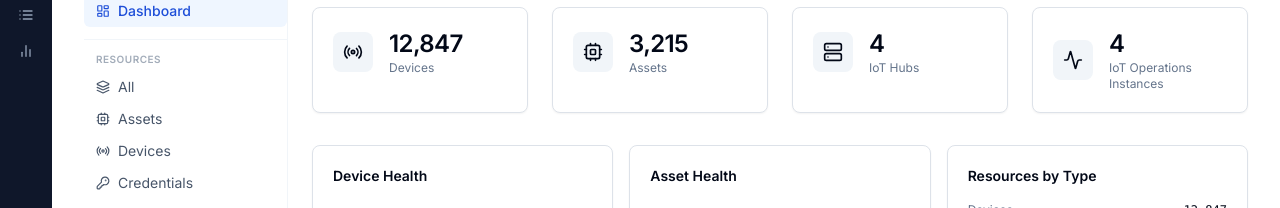
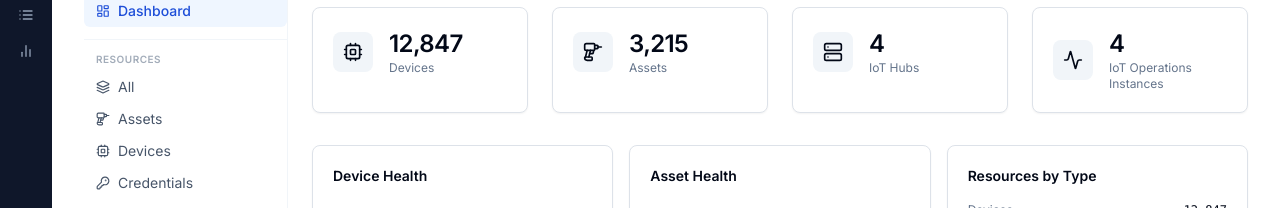
Before and after one commit to dimatx/dimatokar-ui-prototyping-microsoft, a React (Vite) app: page /adr-namespace in a window 1280 px wide. Shown: the part 165-373 px from the top of the page. Built offline with nearby package versions, Linux system fonts and the light colour scheme.

Commit message:
adr-namespace: use Drill icon for assets, Cpu (chip) for devices

```diff
--- a/src/workflows/adr-namespace/Page.tsx
+++ b/src/workflows/adr-namespace/Page.tsx
@@ -5,7 +5,7 @@ import { useNavigate, useLocation, useNavigationType } from 'react-router-dom'
 import {
   Server,
   Cpu,
-  Radio,
+  Drill,
   RefreshCw,
   KeyRound,
   Upload,
@@ -847,8 +847,8 @@ export default function AdrNamespacePage() {
 
       {/* ── Hero Metrics ─────────────────────────────────────── */}
       <div className="grid grid-cols-2 gap-6 sm:grid-cols-4">
-        <HeroStat icon={Radio} label="Devices" value={namespace.totalDevices.toLocaleString()} />
-        <HeroStat icon={Cpu} label="Assets" value={namespace.totalAssets.toLocaleString()} />
+        <HeroStat icon={Cpu} label="Devices" value={namespace.totalDevices.toLocaleString()} />
+        <HeroStat icon={Drill} label="Assets" value={namespace.totalAssets.toLocaleString()} />
         <HeroStat icon={Server} label="IoT Hubs" value={linkedHubs.length.toString()} />
         <HeroStat icon={Activity} label={<><span className="whitespace-nowrap">IoT&nbsp;Operations</span> Instances</>} value={aioInstances.length.toString()} />
       </div>
@@ -1402,8 +1402,8 @@ const LEFT_MENU_SECTIONS = [
     title: 'Resources',
     items: [
       { id: 'all-resources', label: 'All', icon: Layers },
-      { id: 'assets', label: 'Assets', icon: Cpu },
-      { id: 'devices', label: 'Devices', icon: Radio },
+      { id: 'assets', label: 'Assets', icon: Drill },
+      { id: 'devices', label: 'Devices', icon: Cpu },
       { id: 'credentials', label: 'Credentials', icon: KeyRound },
       { id: 'policies', label: 'Policies', icon: FileText },
     ],
@@ -1502,7 +1502,7 @@ function LeftMenu({
 
 /* ─── Sub-components ────────────────────────────────────────── */
 
-function HeroStat({ icon: Icon, label, value }: { icon: typeof Radio; label: React.ReactNode; value: string }) {
+function HeroStat({ icon: Icon, label, value }: { icon: typeof Cpu; label: React.ReactNode; value: string }) {
   return (
     <Card className="shadow-sm">
       <CardContent className="flex items-center gap-4 p-5">
@@ -2073,7 +2073,7 @@ function CreateGroupWizard({ onClose, onCreate }: { onClose: () => void; onCreat
                   {(['devices', 'assets'] as const).map(k => (
                     <button key={k} onClick={() => setDraft(d => ({ ...d, memberKind: k }))}
                       className={`flex items-center gap-2 rounded-lg border p-3 text-sm transition-all ${draft.memberKind === k ? 'border-slate-900 bg-slate-900 text-white' : 'border-slate-200 hover:border-slate-300'}`}>
-                      {k === 'devices' ? <Radio className="h-4 w-4" /> : <Cpu className="h-4 w-4" />}
+                      {k === 'devices' ? <Cpu className="h-4 w-4" /> : <Drill className="h-4 w-4" />}
                       {k === 'devices' ? 'Device Group' : 'Asset Group'}
                     </button>
                   ))}
@@ -2219,7 +2219,7 @@ function GroupsView({ onGroupSelect }: { onGroupSelect?: (id: string) => void })
                 <TableCell className="font-medium text-sm">{g.name}</TableCell>
                 <TableCell>
                   <span className={`inline-flex items-center gap-1 px-2 py-0.5 rounded-full text-xs font-medium border ${g.memberKind === 'assets' ? 'bg-violet-50 text-violet-700 border-violet-200' : 'bg-blue-50 text-blue-700 border-blue-200'}`}>
-                    {g.memberKind === 'assets' ? <Cpu className="h-3 w-3" /> : <Radio className="h-3 w-3" />}
+                    {g.memberKind === 'assets' ? <Drill className="h-3 w-3" /> : <Cpu className="h-3 w-3" />}
                     {g.type}
                   </span>
                 </TableCell>
@@ -4098,7 +4098,7 @@ function AssetDetailView({ assetId, onBack, onFirmwareSelect, onRunJob }: { asse
 
       <div className="rounded-lg border border-slate-100 shadow-sm overflow-hidden">
         <div className="bg-slate-50 px-4 py-2 border-b border-slate-100 flex items-center gap-2">
-          <Cpu className="h-3.5 w-3.5 text-muted-foreground" />
+          <Drill className="h-3.5 w-3.5 text-muted-foreground" />
           <p className="text-xs font-semibold text-slate-500 uppercase tracking-wide">Asset Properties</p>
         </div>
         <div className="grid grid-cols-2 gap-x-6 gap-y-3 px-4 py-4">
@@ -4251,7 +4251,7 @@ function DeviceDetailView({ deviceId, onBack, onFirmwareSelect, onRunJob }: { de
 
       <div className="rounded-lg border border-slate-100 shadow-sm overflow-hidden">
         <div className="bg-slate-50 px-4 py-2 border-b border-slate-100 flex items-center gap-2">
-          <Radio className="h-3.5 w-3.5 text-muted-foreground" />
+          <Cpu className="h-3.5 w-3.5 text-muted-foreground" />
           <p className="text-xs font-semibold text-slate-500 uppercase tracking-wide">Device Properties</p>
         </div>
         <div className="grid grid-cols-2 gap-x-6 gap-y-3 px-4 py-4">
```
